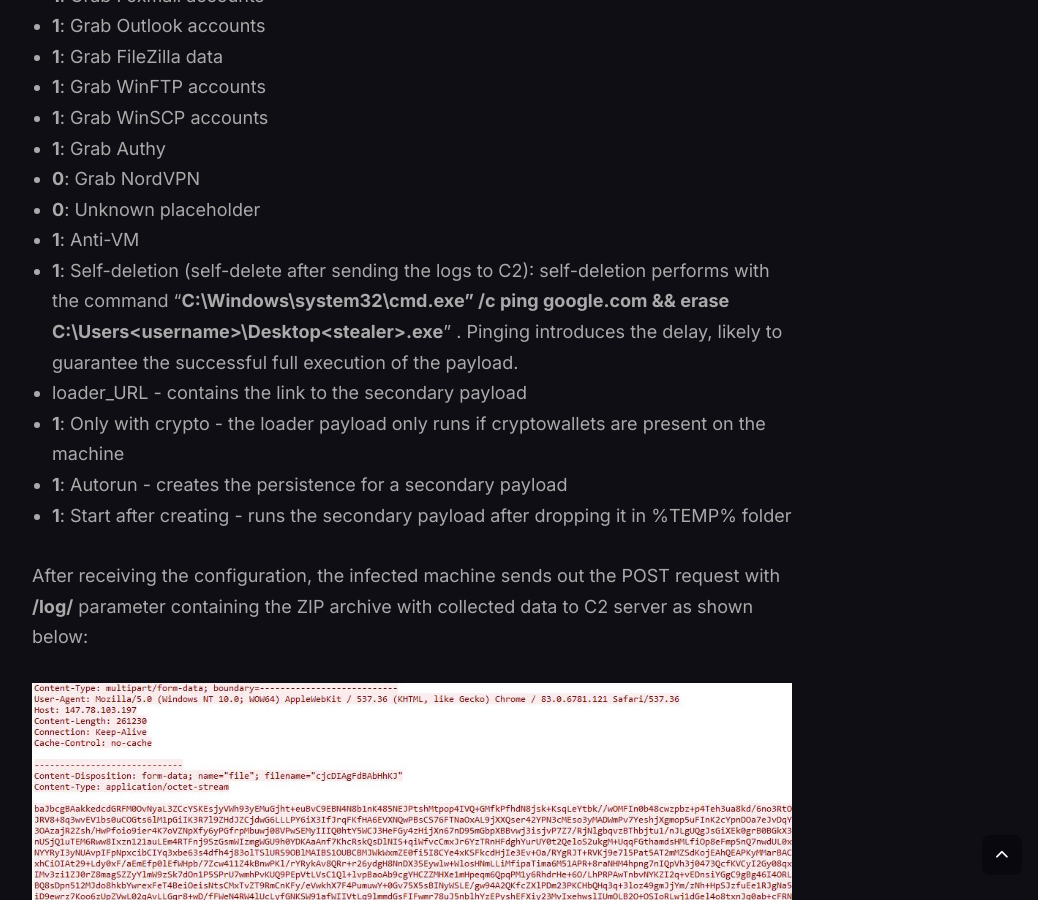
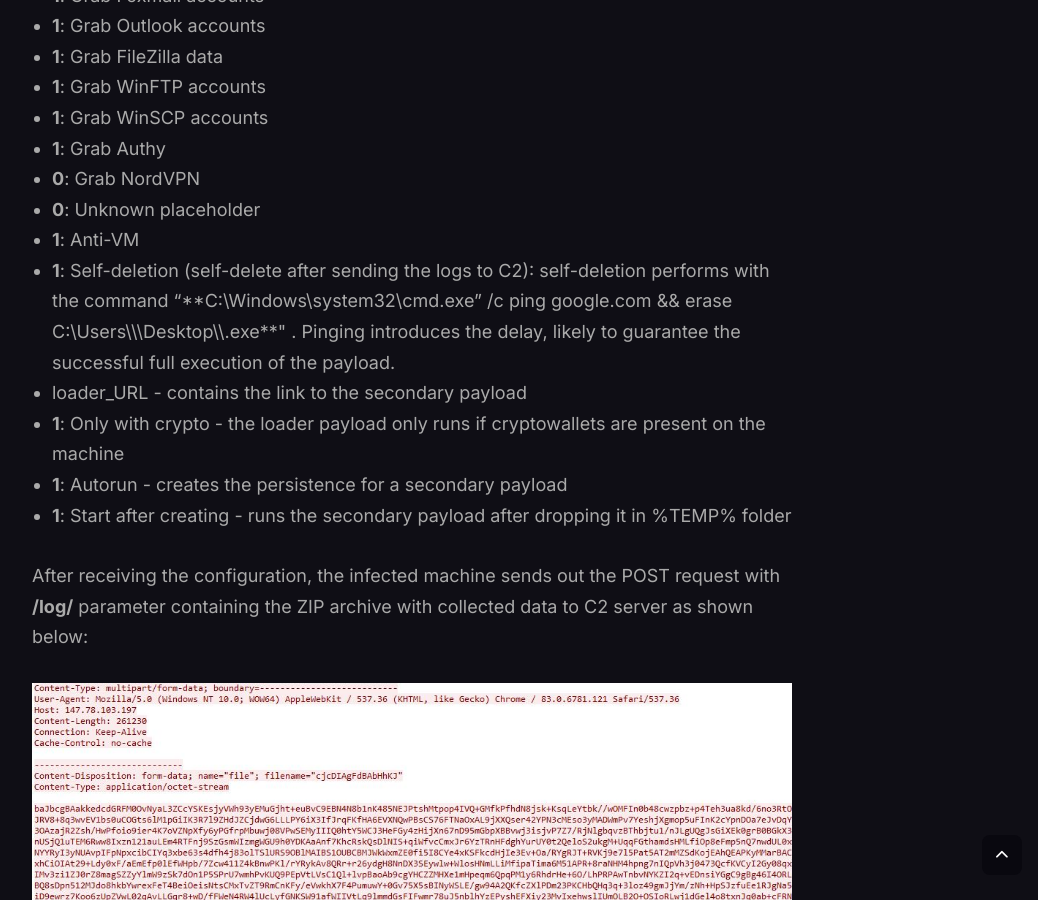
Before and after one commit to RussianPanda95/russianpanda95.github.io, a Jekyll site: the page built from _posts/2024-03-16-The-GlorySprout-Stealer-or-a-Failed-Clone-of-Taurus-Stealer.md, in a window 1280 px wide and 900 px high, scrolled down 10122 px. Shown: the whole window, without its empty margins (228-1266 px from the left). Built offline with Jekyll 4.4.1, drawn with Linux system fonts in a browser that asks for light colours; nearby versions of some CDN libraries; comment, search, counter and statistics services are not loaded.

Commit message:
New commit

```diff
--- a/_posts/2024-03-16-The-GlorySprout-Stealer-or-a-Failed-Clone-of-Taurus-Stealer.md
+++ b/_posts/2024-03-16-The-GlorySprout-Stealer-or-a-Failed-Clone-of-Taurus-Stealer.md
@@ -166,7 +166,7 @@ Here is an example breakdown of the configuration (0: stands for disabled, 1: st
 - **0**: Grab NordVPN
 - **0**: Unknown placeholder
 - **1**: Anti-VM
-- **1**: Self-deletion (self-delete after sending the logs to C2): self-deletion performs with the command "**C:\Windows\system32\cmd.exe" /c ping google.com && erase C:\Users\<username>\Desktop\<stealer>.exe**" . Pinging introduces the delay, likely to guarantee the successful full execution of the payload.
+- **1**: Self-deletion (self-delete after sending the logs to C2): self-deletion performs with the command "**C:\Windows\system32\cmd.exe" /c ping google.com && erase C:\Users\\<username>\\Desktop\\<stealer>.exe**" . Pinging introduces the delay, likely to guarantee the successful full execution of the payload.
 - loader_URL - contains the link to the secondary payload
 - **1**: Only with crypto - the loader payload only runs if cryptowallets are present on the machine
 - **1**: Autorun - creates the persistence for a secondary payload
```
